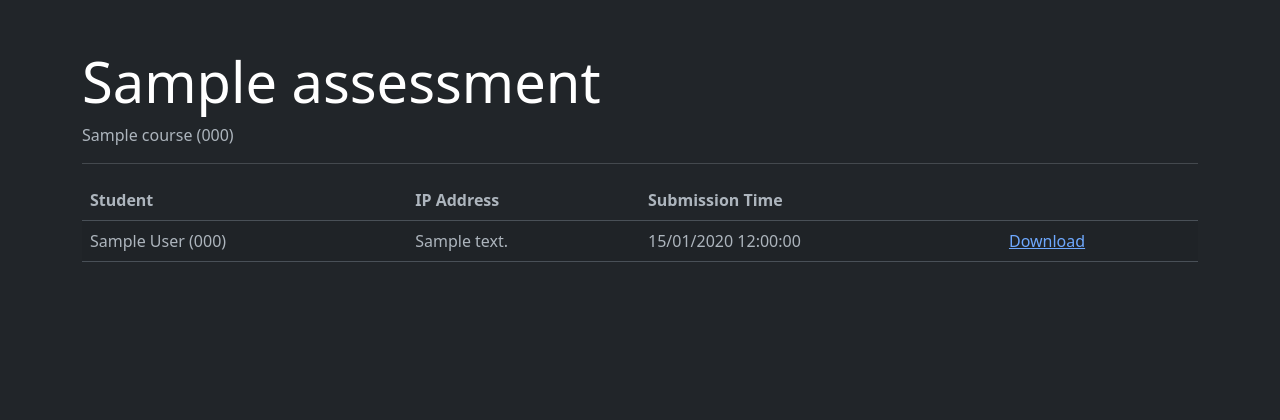
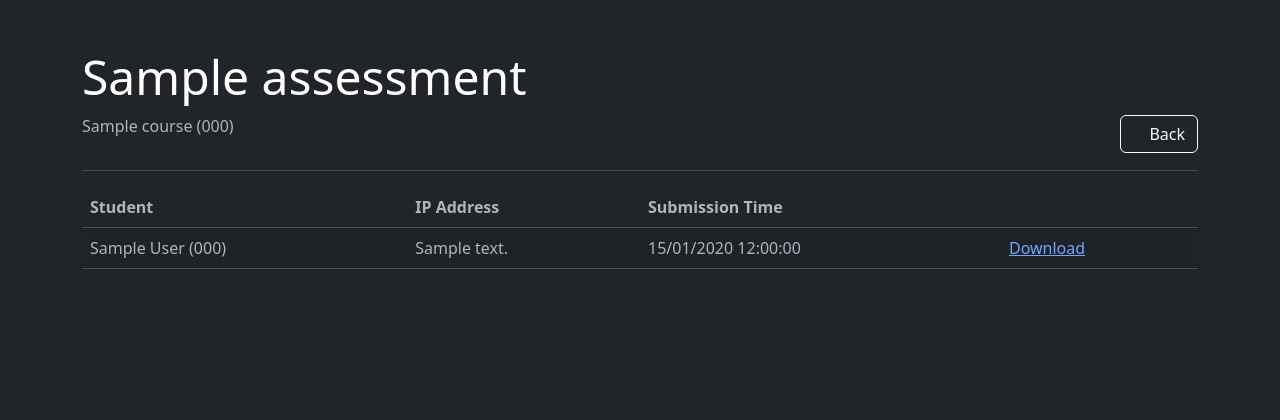
Before and after one commit to ntholi/pasp, a Django app: page /assessments/1/ in a window 1280 px wide. Shown: the part 68-488 px from the top of the page. Run offline with Django 4.2, Linux system fonts and the light colour scheme; a user stored in the database is signed in; tables that the repository leaves empty hold one stand-in row (values such as "Sample post"); some libraries are stand-ins or nearby versions; some web fonts are replaced.

Commit message:
link assessment card to assessment details

```diff
--- a/assessments/templates/assessments/details.html
+++ b/assessments/templates/assessments/details.html
@@ -1,8 +1,14 @@
 {% extends 'base/base.html' %}
 
 {% block content %}
-    <h1 class="display-4">{{assessment}}</h1>
-    <p>{{ assessment.course }}</p>
+    <h1 class="display-5">{{assessment}}</h1>
+    <div class="d-flex justify-content-between flex-wrap flex-md-nowrap align-items-center pb-0 mb-0">
+        <p>{{ assessment.course }}</p>
+        <button class="btn btn-outline-light" onclick="history.back()">
+            <i class="fas fa-arrow-left"></i>
+            Back
+        </button>
+    </div>
     <hr />
     <table class="table table-striped">
         <thead>
--- a/courses/templates/courses/details.html
+++ b/courses/templates/courses/details.html
@@ -19,7 +19,7 @@
 
     <div class="d-flex flex-wrap gap-3">
     {% for assessment in assessments %}
-        <a id="assessment" class="card clickable">
+        <a id="assessment" class="card clickable" href="{% url 'assessments:details' assessment.id %}">
             {% include 'courses/assessment_card.html' with assessment=assessment %}
         </a>
     {% endfor %}
```
